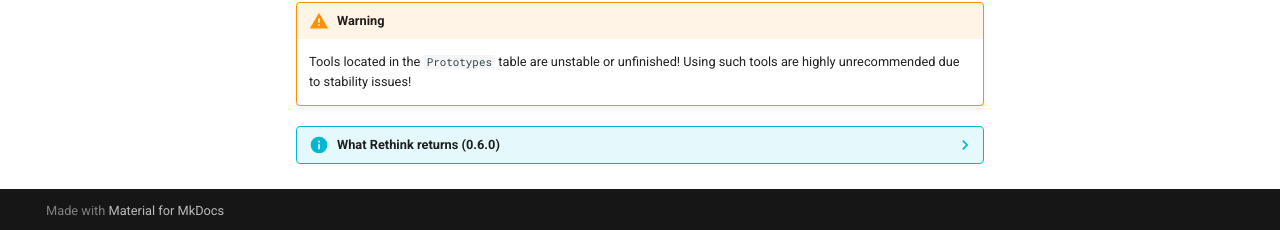
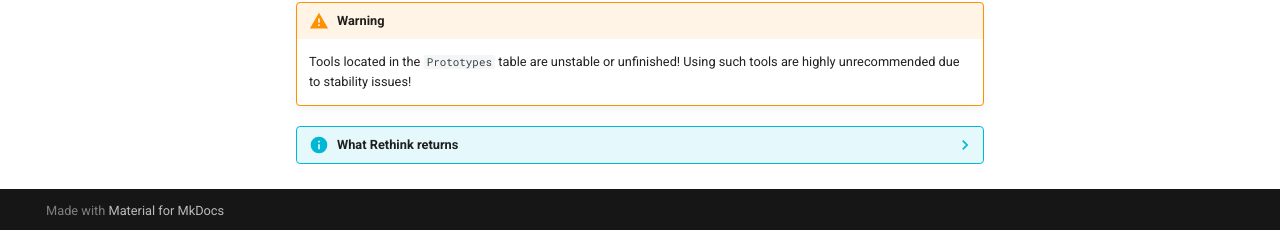
Before and after one commit to jammees/Rethink-Engine, an MkDocs documentation site: the page built from docs/documentation/tools/engine.md, in a window 1280 px wide and 1032 px high. Shown: the part 799-1029 px from the top of the window. Built offline with MkDocs 1.6.1 and Material for MkDocs 9.7.7, drawn with Linux system fonts in a browser that asks for light colours; comment, search, counter and statistics services are not loaded; the version menu is left out.

Commit message:
Remove unnecessary version

```diff
--- a/docs/documentation/tools/engine.md
+++ b/docs/documentation/tools/engine.md
@@ -28,7 +28,7 @@ Returns the modules. Does not check whether if Rethink is initializes or not!
     Tools located in the `Prototypes` table are unstable or unfinished!
     Using such tools are highly unrecommended due to stability issues!
 
-??? info "What Rethink returns (0.6.0)"
+??? info "What Rethink returns"
 
     - Collision `module`
     - Raycast `module`
```
